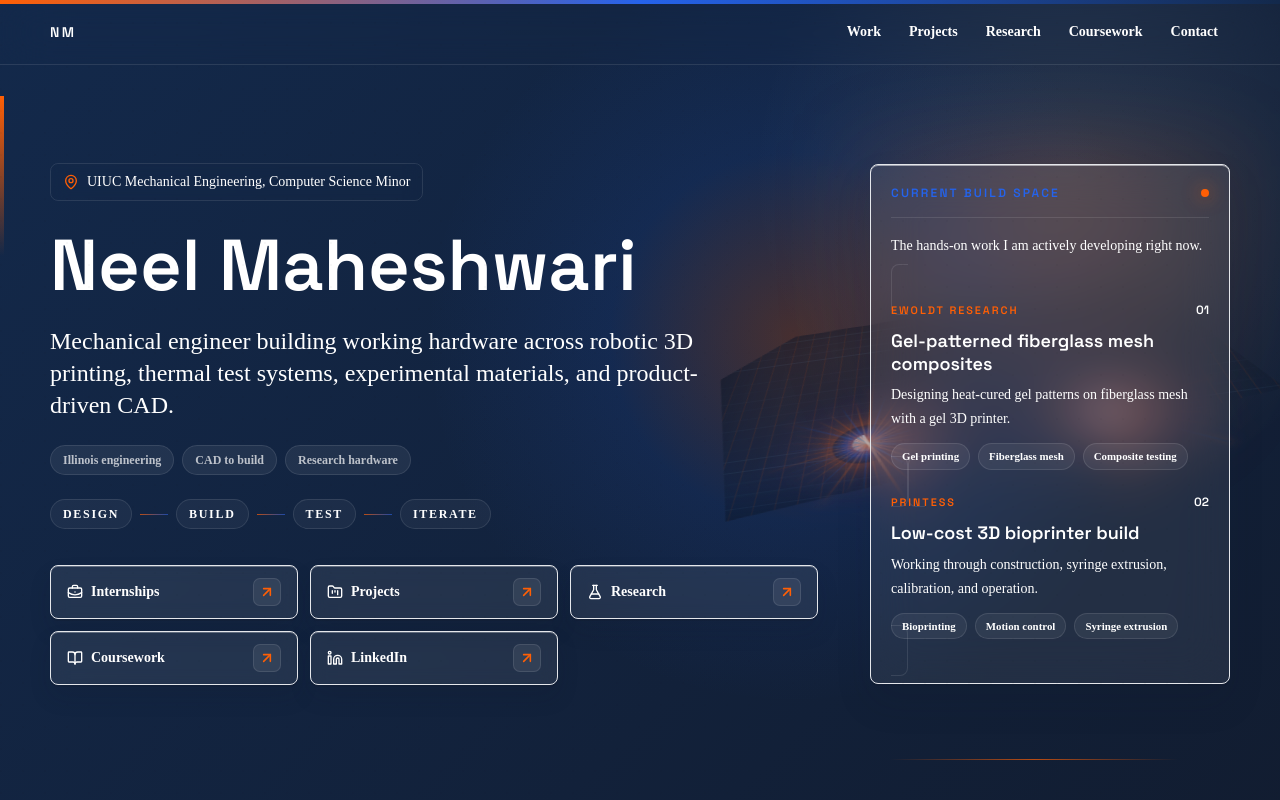
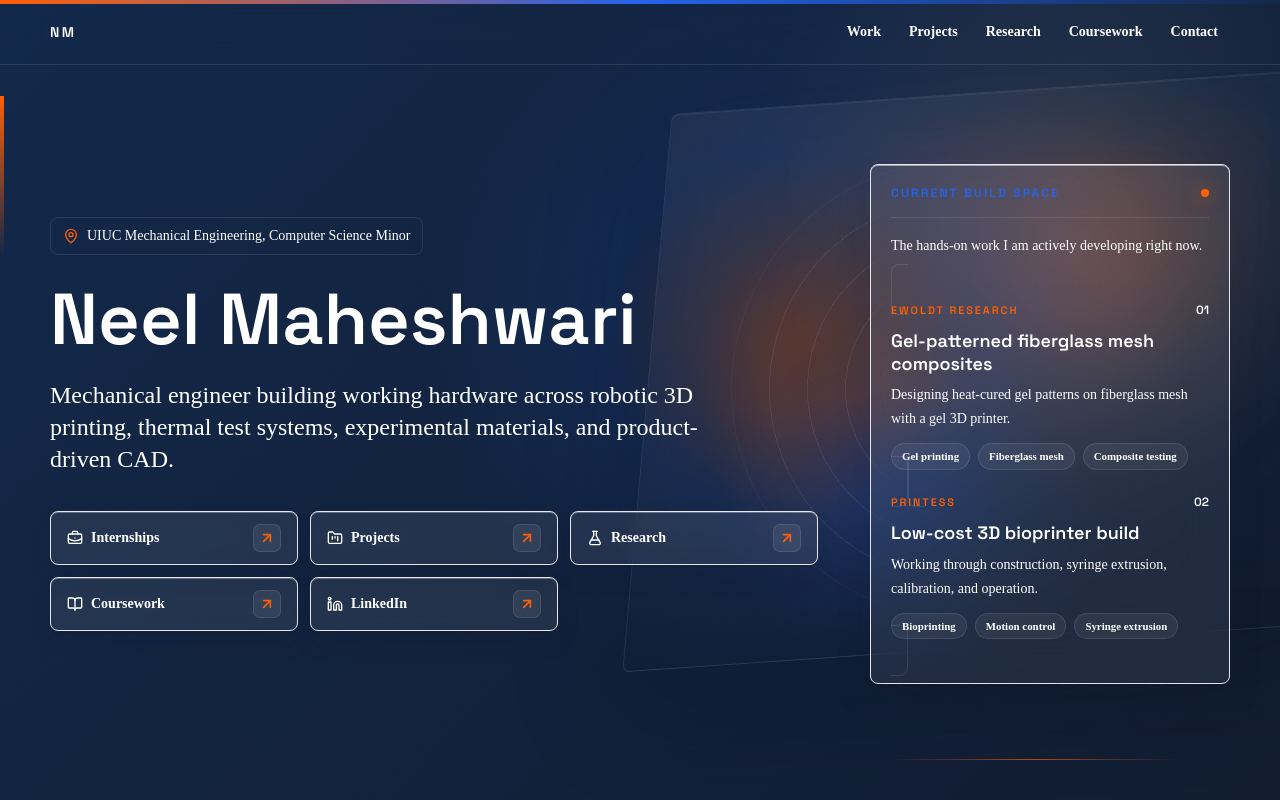
Before and after one commit to NeelMaheshwari5/website-portfolio, a Next.js app: page / in a window 1280 px wide. Shown: the top 800 px of the page. Built offline with nearby package versions, Linux system fonts and the light colour scheme.

Commit message:
Simplify homepage hero background

```diff
--- a/app/globals.css
+++ b/app/globals.css
@@ -60,121 +60,49 @@ body:has(.site-topbar) main > nav:first-child {
   overflow: hidden;
 }
 
-.hero-infinity-portal {
+.hero-precision-bg {
   position: absolute;
-  right: max(3vw, 36px);
-  top: 17%;
-  width: min(42vw, 560px);
-  height: min(42vw, 420px);
+  inset: 0;
+  overflow: hidden;
   pointer-events: none;
-  opacity: 0.76;
-  perspective: 900px;
-  transform: rotate(-8deg);
   z-index: 1;
 }
 
-.hero-infinity-portal::before {
+.hero-precision-bg::before {
   content: "";
   position: absolute;
-  inset: 11% 1% 4%;
-  border-radius: 12px;
+  right: -7%;
+  top: 11%;
+  width: min(58vw, 720px);
+  height: min(64vw, 560px);
+  border: 1px solid rgba(248, 250, 252, 0.09);
+  border-radius: 8px;
   background:
-    linear-gradient(90deg, rgba(255, 95, 5, 0.12) 1px, transparent 1px),
-    linear-gradient(0deg, rgba(125, 211, 252, 0.08) 1px, transparent 1px),
-    linear-gradient(135deg, rgba(10, 22, 42, 0.62), rgba(19, 41, 75, 0.14));
-  background-size: 18px 18px, 18px 18px, 100% 100%;
+    radial-gradient(circle at 62% 34%, rgba(255, 95, 5, 0.2), transparent 23%),
+    radial-gradient(circle at 34% 70%, rgba(37, 99, 235, 0.2), transparent 27%),
+    linear-gradient(135deg, rgba(248, 250, 252, 0.08), rgba(248, 250, 252, 0.015) 42%, transparent);
   box-shadow:
-    inset 0 0 55px rgba(7, 14, 28, 0.72),
-    0 26px 90px rgba(7, 14, 28, 0.42);
-  clip-path: polygon(13% 6%, 88% 0, 100% 77%, 10% 100%, 0 29%);
-  transform: rotateX(64deg) translateY(38px);
+    inset 0 1px 0 rgba(255, 255, 255, 0.08),
+    inset 0 -90px 120px rgba(7, 14, 28, 0.24),
+    0 38px 120px rgba(7, 14, 28, 0.34);
+  transform: skewX(-9deg) rotate(-4deg);
+  opacity: 0.82;
 }
 
-.portal-lobe {
+.hero-precision-bg::after {
+  content: "";
   position: absolute;
-  top: 39%;
-  width: 255px;
-  height: 255px;
-  transform-style: preserve-3d;
-  transform: rotateX(62deg) rotateZ(var(--lobe-tilt, 0deg));
-  filter: drop-shadow(0 0 24px rgba(255, 95, 5, 0.32));
-}
-
-.portal-lobe-left {
-  --lobe-tilt: -11deg;
-  left: 4%;
-}
-
-.portal-lobe-right {
-  --lobe-tilt: 11deg;
   right: 4%;
-}
-
-.portal-core {
-  position: absolute;
-  inset: 38%;
+  top: 15%;
+  width: min(42vw, 540px);
+  height: min(42vw, 540px);
   border-radius: 999px;
-  background: radial-gradient(circle, rgba(255, 95, 5, 0.95), rgba(37, 99, 235, 0.46) 42%, transparent 72%);
-  box-shadow:
-    0 0 28px rgba(255, 95, 5, 0.66),
-    0 0 80px rgba(37, 99, 235, 0.45);
-  animation: portal-core-breathe 4.8s ease-in-out infinite;
-}
-
-.portal-lobe span {
-  --ray-index: 0;
-  position: absolute;
-  left: 50%;
-  top: 50%;
-  width: 2px;
-  height: 122px;
-  border-radius: 999px;
-  background: linear-gradient(to top, rgba(255, 95, 5, 0), rgba(255, 95, 5, 0.92) 42%, rgba(248, 250, 252, 0.9));
-  box-shadow:
-    0 0 10px rgba(255, 95, 5, 0.55),
-    0 0 22px rgba(37, 99, 235, 0.34);
-  transform-origin: 50% 0;
-  transform:
-    rotate(calc(var(--ray-index) * 10.588deg))
-    translateY(-16px)
-    translateZ(calc(var(--ray-index) * -2px));
-  opacity: 0.32;
-  animation: portal-ray-pulse 3.8s ease-in-out infinite;
-  animation-delay: calc(var(--ray-index) * -0.075s);
-}
-
-.portal-lobe span:nth-child(3n) {
-  background: linear-gradient(to top, rgba(37, 99, 235, 0), rgba(37, 99, 235, 0.85) 45%, rgba(125, 211, 252, 0.92));
-}
-
-.portal-lobe span:nth-child(5n) {
-  height: 146px;
-  width: 3px;
-  opacity: 0.42;
-}
-
-@keyframes portal-ray-pulse {
-  0%,
-  100% {
-    opacity: 0.2;
-    scale: 0.82 0.72;
-  }
-  45% {
-    opacity: 0.82;
-    scale: 1 1.08;
-  }
-}
-
-@keyframes portal-core-breathe {
-  0%,
-  100% {
-    transform: scale(0.85);
-    opacity: 0.58;
-  }
-  50% {
-    transform: scale(1.12);
-    opacity: 0.92;
-  }
+  background:
+    repeating-radial-gradient(circle, rgba(248, 250, 252, 0.13) 0 1px, transparent 1px 38px),
+    conic-gradient(from 220deg, transparent, rgba(255, 95, 5, 0.22), transparent 34%, rgba(37, 99, 235, 0.18), transparent 72%);
+  mask-image: radial-gradient(circle, black 0 49%, transparent 70%);
+  opacity: 0.55;
+  transform: rotate(-16deg);
 }
 
 .image-shine::after {
--- a/app/page.tsx
+++ b/app/page.tsx
@@ -1,6 +1,6 @@
 "use client";
 
-import { type CSSProperties, useEffect, useState } from "react";
+import { useEffect, useState } from "react";
 import Image from "next/image";
 import Link from "next/link";
 import { motion, useScroll, useSpring } from "framer-motion";
@@ -229,9 +229,6 @@ const heroHighlights = [
   }
 ];
 
-const heroProcess = ["Design", "Build", "Test", "Iterate"];
-const tunnelRays = Array.from({ length: 34 }, (_, index) => index);
-
 const fadeUp = {
   hidden: { opacity: 0, y: 28 },
   visible: { opacity: 1, y: 0 }
@@ -359,19 +356,7 @@ export default function Home() {
               "radial-gradient(circle at var(--cursor-x, 62%) var(--cursor-y, 42%), rgba(255, 95, 5, 0.22), rgba(37, 99, 235, 0.1) 20%, transparent 40%), radial-gradient(circle at 84% 22%, rgba(248, 250, 252, 0.1), transparent 26%), linear-gradient(135deg, rgba(19, 41, 75, 0.2), rgba(17, 24, 39, 0.72))"
           }}
         />
-        <div className="hero-infinity-portal" aria-hidden="true">
-          {["left", "right"].map((side) => (
-            <div key={side} className={`portal-lobe portal-lobe-${side}`}>
-              <div className="portal-core" />
-              {tunnelRays.map((ray) => (
-                <span
-                  key={`${side}-${ray}`}
-                  style={{ "--ray-index": ray } as CSSProperties}
-                />
-              ))}
-            </div>
-          ))}
-        </div>
+        <div className="hero-precision-bg" aria-hidden="true" />
         <div className="absolute left-0 top-24 h-40 w-1 bg-gradient-to-b from-illiniOrange to-transparent" />
         <div className="absolute bottom-10 right-[8%] hidden h-px w-72 bg-gradient-to-r from-transparent via-illiniOrange/70 to-transparent lg:block" />
         <div className="section-shell relative z-10 grid min-h-[calc(100vh-4rem)] items-center gap-12 pb-20 pt-16 lg:grid-cols-[minmax(0,1fr)_360px]">
@@ -389,28 +374,6 @@ export default function Home() {
               Mechanical engineer building working hardware across robotic 3D printing,
               thermal test systems, experimental materials, and product-driven CAD.
             </p>
-            <div className="mt-6 flex flex-wrap gap-2">
-              {["Illinois engineering", "CAD to build", "Research hardware"].map((item) => (
-                <span
-                  key={item}
-                  className="rounded-full border border-white/10 bg-white/[0.065] px-3 py-1.5 text-xs font-semibold text-white/70"
-                >
-                  {item}
-                </span>
-              ))}
-            </div>
-            <div className="mt-6 flex max-w-2xl flex-wrap items-center gap-2 text-xs font-semibold uppercase tracking-[0.14em] text-white/48">
-              {heroProcess.map((step, index) => (
-                <div key={step} className="flex items-center gap-2">
-                  <span className="rounded-full border border-white/10 bg-white/[0.045] px-3 py-1.5 text-white/68">
-                    {step}
-                  </span>
-                  {index < heroProcess.length - 1 && (
-                    <span className="h-px w-7 bg-gradient-to-r from-illiniOrange/70 to-teal/60" />
-                  )}
-                </div>
-              ))}
-            </div>
             <div className="mt-9 grid max-w-3xl grid-cols-1 gap-3 sm:grid-cols-2 lg:grid-cols-3">
               {heroActions.map((action) => {
                 const Icon = action.icon;
```
